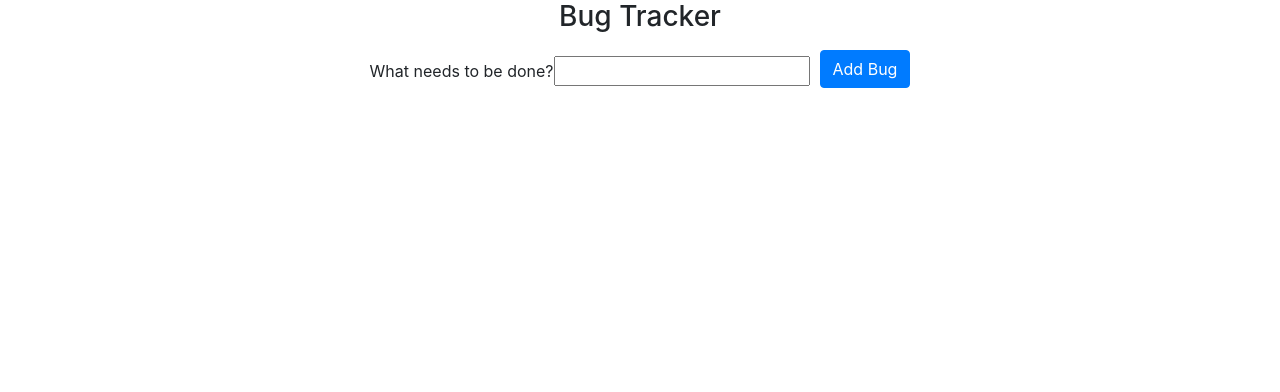
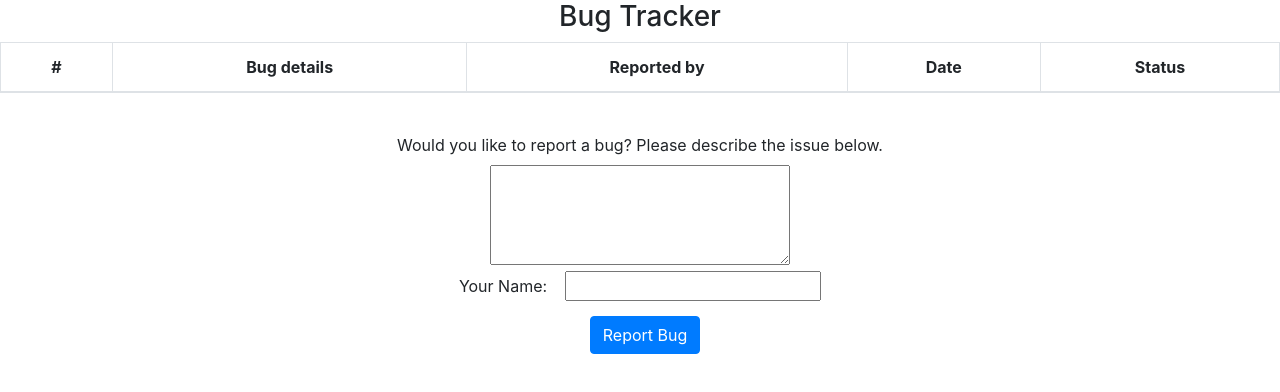
Before and after one commit to hadz333/BugTracker, a React (Create React App) app: page / in a window 1280 px wide. Shown: the top 392 px of the page. Built offline with nearby package versions, Linux system fonts and the light colour scheme.

Commit message:
Entries are adding successfully

```diff
--- a/src/BugList.js
+++ b/src/BugList.js
@@ -1,10 +1,11 @@
 import React from 'react';
 import Button from 'react-bootstrap/Button';
+import Table from 'react-bootstrap/Table';
 
 class BugList extends React.Component {
   constructor(props) {
     super(props);
-    this.state = { items: [], text: '' };
+    this.state = { items: [], text: '', name: '', status: ''};
     this.handleChange = this.handleChange.bind(this);
     this.handleSubmit = this.handleSubmit.bind(this);
   }
@@ -14,24 +15,41 @@ class BugList extends React.Component {
       <div>
         <h3>Bug Tracker</h3>
         <ListGenerator items={this.state.items} />
+        <br />
         <form onSubmit={this.handleSubmit}>
           <label htmlFor="new-todo">
-            What needs to be done?
+            Would you like to report a bug? Please describe the issue below.
           </label>
-          <input
+          <br />
+          <textarea
             id="new-todo"
             onChange={this.handleChange}
-            value={this.state.text}
+            value={this.state.text} style={{width: 300 + 'px', height: 100 + 'px'}}
+            required
           />
-          <Button variant="primary" type="submit" style={{marginLeft: 10 + 'px', marginBottom: 8 + 'px'}}>
-            Add Bug
+          <br />
+          Your Name: &nbsp; &nbsp;
+          <input
+           id="name"
+           onChange={this.handleChange}
+           value={this.state.name}
+           required
+          />
+          <br />
+          <Button variant="primary" type="submit"
+            style={{marginLeft: 10 + 'px', marginBottom: 8 + 'px', marginTop: 15 + 'px'}}>
+            Report Bug
           </Button>
         </form>
       </div>
     );
   }
   handleChange(e) {
-    this.setState({ text: e.target.value });
+  	if (e.target.id == "new-todo") {
+    	this.setState({ text: e.target.value });
+	} else if (e.target.id == "name") {
+		this.setState({ name: e.target.value });
+	}
   }
 
   handleSubmit(e) {
@@ -41,23 +59,51 @@ class BugList extends React.Component {
     }
     const newItem = {
       text: this.state.text,
-      id: Date.now()
+      id: Date.now(),
+      name: this.state.name,
+      status: 'Unresolved'
     };
     this.setState(state => ({
       items: state.items.concat(newItem),
-      text: ''
+      text: '',
+      name: '',
     }));
   }
 }
 
 class ListGenerator extends React.Component {
+
   render() {
+  	var d = new Date();
     return (
-      <ul>
-        {this.props.items.map(item => (
-          <li key={item.id}>{item.text}</li>
-        ))}
-      </ul>
+      <Table striped bordered hover>
+      <thead>
+	    <tr>
+	      <th>#</th>
+	      <th>Bug details</th>
+	      <th>Reported by</th>
+	      <th>Date</th>
+	      <th>Status</th>
+	    </tr>
+	  </thead>
+	  <tbody>
+
+
+
+
+     {this.props.items.map((item,index) =>
+     	<tr key={index}>
+     	<td>{index+1}</td>
+     	<td>{item.text}</td>
+     	<td>{item.name}</td>
+     	<td>{Date(item.id).toString().slice(0, 25)}</td>
+     	<td>{item.status}</td>
+     	</tr>
+     )}
+
+
+      </tbody>
+      </Table>
     );
   }
 }
```
